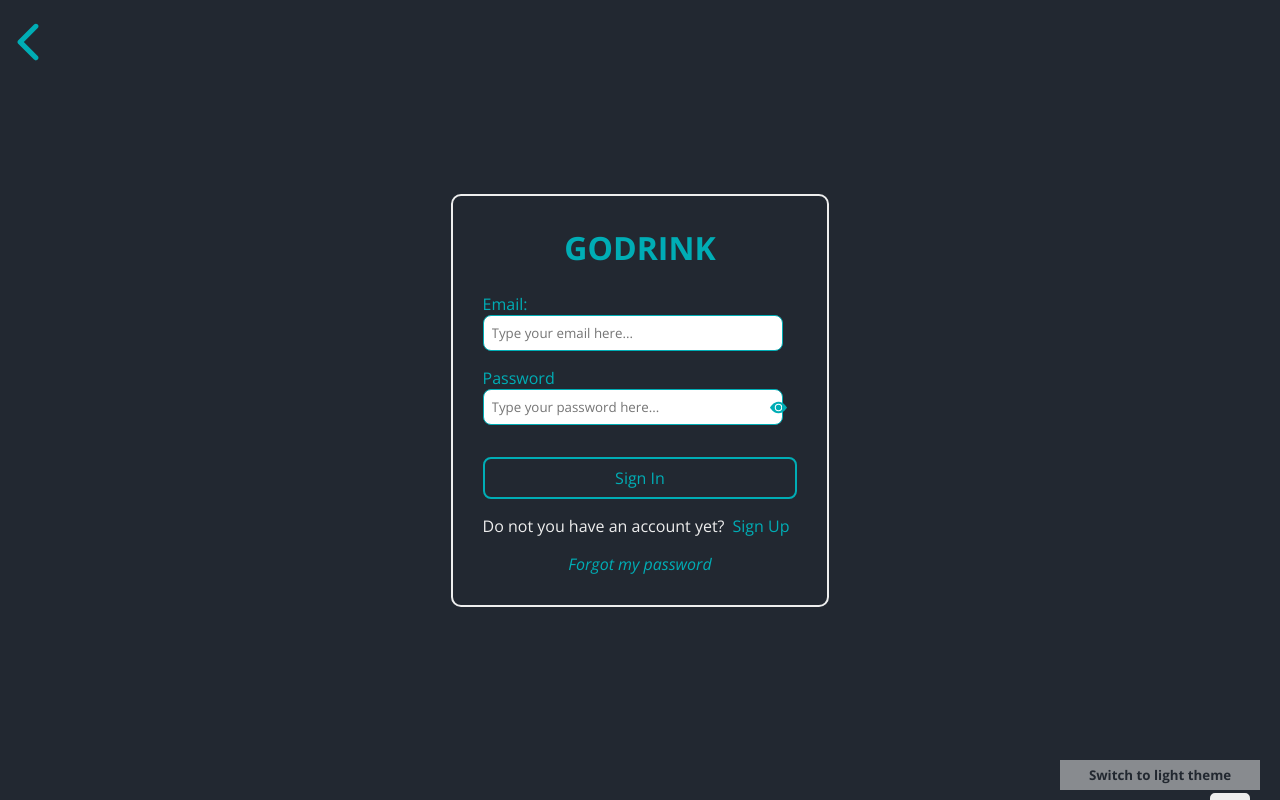
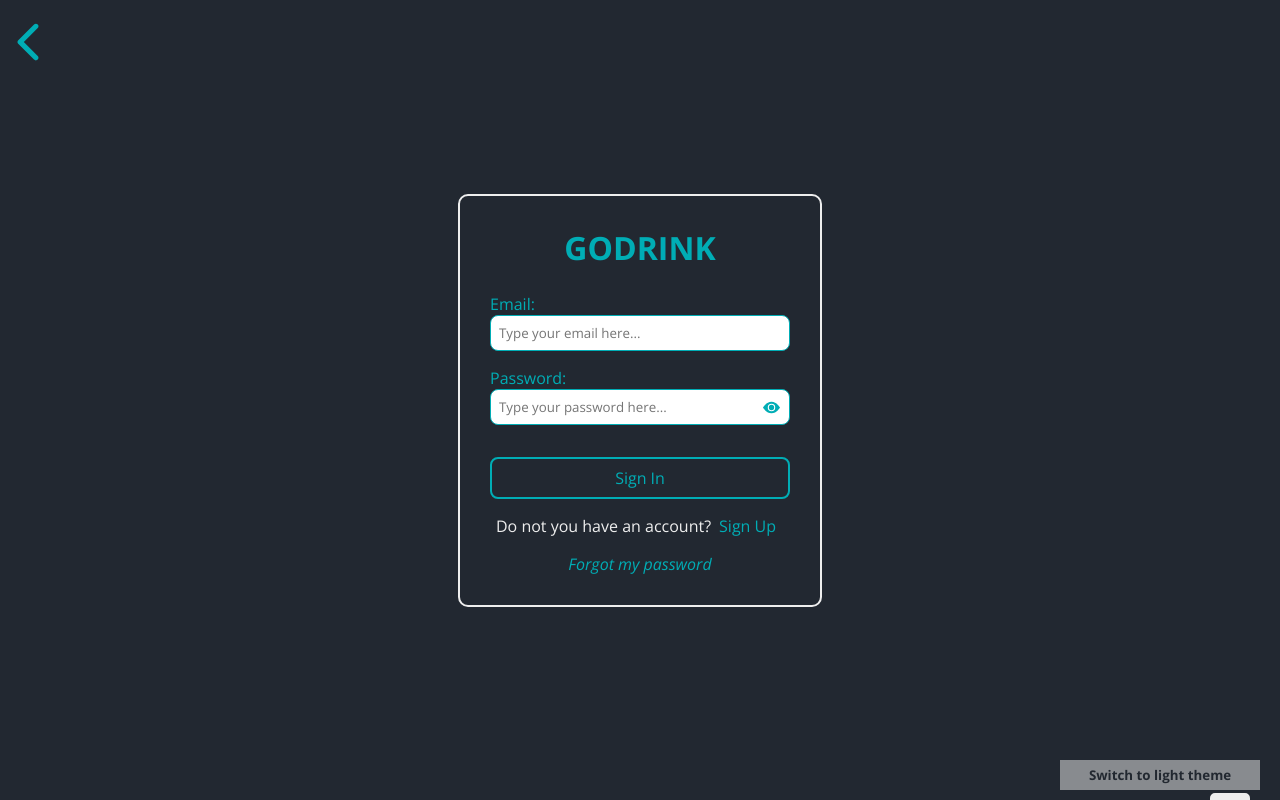
Before and after one commit to MatheusAndrade23/Go_Drink_Next, a Next.js app: page /auth/signin in a window 1280 px wide. Shown: the top 800 px of the page. Built offline with nearby package versions, Linux system fonts and the light colour scheme.

Commit message:
Update index.jsx

```diff
--- a/src/templates/Auth/index.jsx
+++ b/src/templates/Auth/index.jsx
@@ -50,7 +50,7 @@ export const Auth = ({ action }) => {
         />
         <Styled.PasswordContainer>
           <InputComponent
-            text="Password"
+            text="Password:"
             placeholder="Type your password here..."
             name="password"
             type={showPassword ? 'text' : 'password'}
@@ -66,7 +66,7 @@ export const Auth = ({ action }) => {
         <Styled.OtherAction>
           <TextComponent>
             {action == 'signin'
-              ? 'Do not you have an account yet?'
+              ? 'Do not you have an account?'
               : 'Already have an account?'}
           </TextComponent>
           <LinkComponent
```
